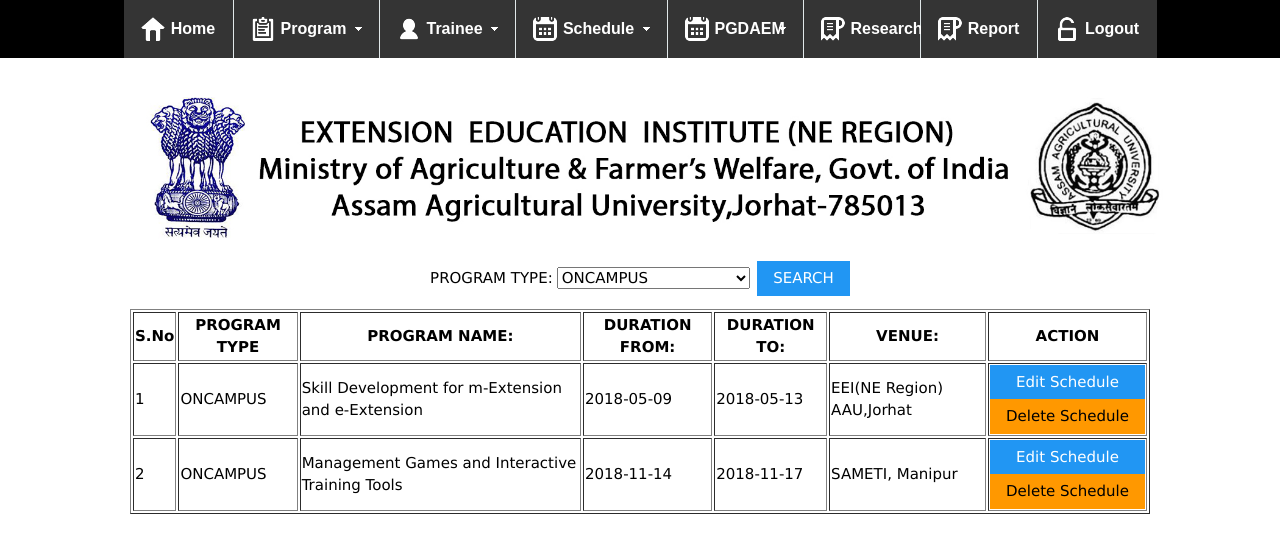
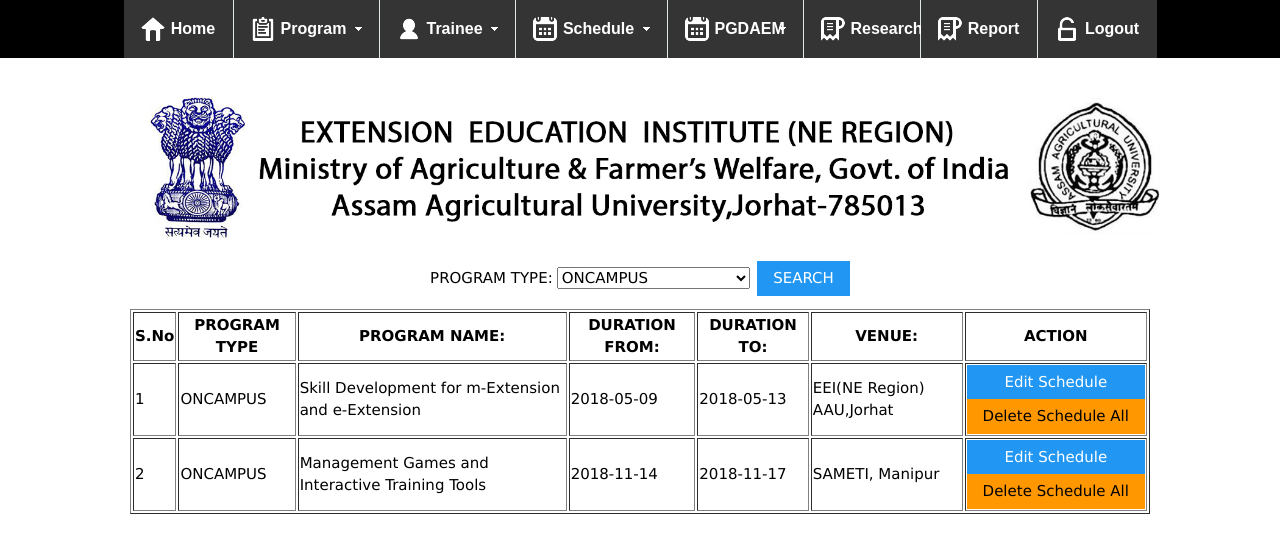
Before and after one commit to RocktimRajkumar/Trainee-Management-System, a PHP site: page /editschedule.php in a window 1280 px wide. Shown: the top 553 px of the page. Run offline with PHP 8.4, Linux system fonts and the light colour scheme; the visitor is signed in with stand-in values (Sample User, id 1); data comes from the database, SQL or seed files in the repository.

Commit message:
edit schedule delete schedule change to delete schedule all

```diff
--- a/Files/editschedule.php
+++ b/Files/editschedule.php
@@ -111,7 +111,7 @@ function myProgram1(){
 
 					        $sno++;
 
-					        echo '<td><a href=editprogramschedule.php?id="'.$row['sn'].'"&schid='.$row['scheduleID'].'&ptype=1"><input type="button" class="a1-btn a1-blue" id="boxxe" style="width:100%" value="Edit Schedule" ></a><form action="deleleteprogram.php" method="post" onSubmit="return ConfirmDelete();"><input type="hidden" name="name" value="' . $msgid .'"/><input type="submit" id="button1" value="Delete Schedule" class="a1-btn a1-orange"/></form></td></tr>';
+					        echo '<td><a href=editprogramschedule.php?id="'.$row['sn'].'"&schid='.$row['scheduleID'].'&ptype=1"><input type="button" class="a1-btn a1-blue" id="boxxe" style="width:100%" value="Edit Schedule" ></a><form action="deleleteprogram.php" method="post" onSubmit="return ConfirmDelete();"><input type="hidden" name="name" value="' . $msgid .'"/><input type="submit" id="button1" value="Delete Schedule All" class="a1-btn a1-orange"/></form></td></tr>';
 
 							$msgid = 0;
 					    }
@@ -161,7 +161,7 @@ function myProgram1(){
 
 					        $sno++;
 
-					        echo '<td><a href=editprogramschedule.php?id="'.$row['sn'].'"&schid='.$row['scheduleID'].'&ptype=2"><input type="button" class="a1-btn a1-blue" id="boxxe" style="width:100%" value="Edit Schedule" ></a><form action="deleleteprogram.php" method="post" onSubmit="return ConfirmDelete();"><input type="hidden" name="name" value="' . $msgid .'"/><input type="submit" id="button1" value="Delete Schedule" class="a1-btn a1-orange"/></form></td></tr>';
+					        echo '<td><a href=editprogramschedule.php?id="'.$row['sn'].'"&schid='.$row['scheduleID'].'&ptype=2"><input type="button" class="a1-btn a1-blue" id="boxxe" style="width:100%" value="Edit Schedule" ></a><form action="deleleteprogram.php" method="post" onSubmit="return ConfirmDelete();"><input type="hidden" name="name" value="' . $msgid .'"/><input type="submit" id="button1" value="Delete Schedule All" class="a1-btn a1-orange"/></form></td></tr>';
 
 							$msgid = 0;
 					    }
@@ -209,7 +209,7 @@ function myProgram1(){
 
 					        $sno++;
 
-					       echo '<td><a href=editprogramschedule.php?id="'.$row['sn'].'"&schid='.$row['scheduleID'].'&ptype=3"><input type="button" class="a1-btn a1-blue" id="boxxe" style="width:100%" value="Edit Schedule" ></a><form action="deleleteprogram.php" method="post" onSubmit="return ConfirmDelete();"><input type="hidden" name="name" value="' . $msgid .'"/><input type="submit" id="button1" value="Delete Schedule" class="a1-btn a1-orange"/></form></td></tr>';
+					       echo '<td><a href=editprogramschedule.php?id="'.$row['sn'].'"&schid='.$row['scheduleID'].'&ptype=3"><input type="button" class="a1-btn a1-blue" id="boxxe" style="width:100%" value="Edit Schedule" ></a><form action="deleleteprogram.php" method="post" onSubmit="return ConfirmDelete();"><input type="hidden" name="name" value="' . $msgid .'"/><input type="submit" id="button1" value="Delete Schedule All" class="a1-btn a1-orange"/></form></td></tr>';
 
 							$msgid = 0;
 					    }
```
